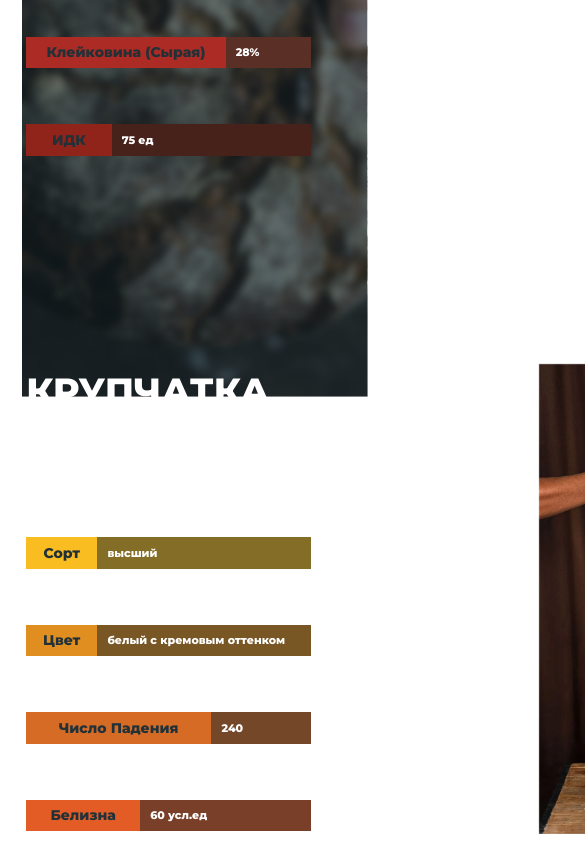
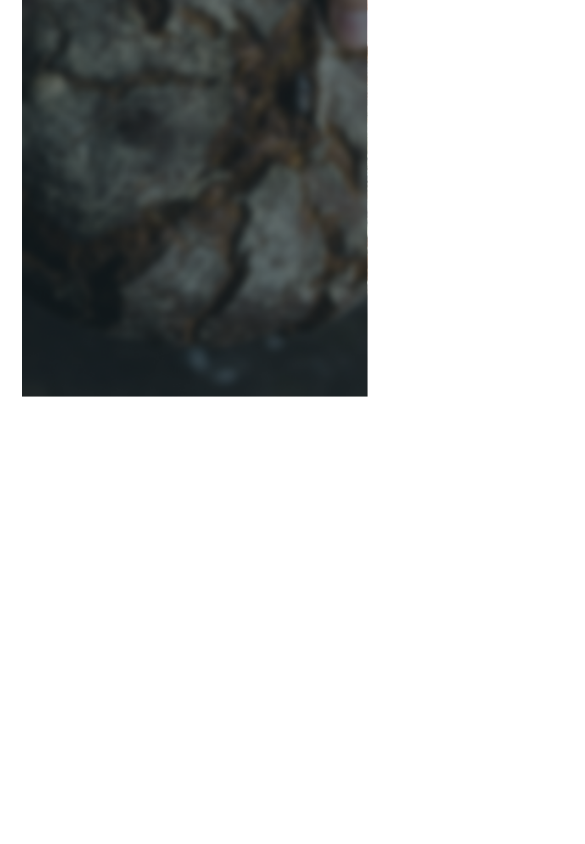
Before and after one commit to senseiGai/sungrain, a React (Vite) app: page /home in a window 390 px wide. Shown: the part 3320-4164 px from the top of the page, 585 px wide, since content can reach past the window. Built offline with nearby package versions, Linux system fonts and the light colour scheme.

Commit message:
version 1.3.0

```diff
--- a/src/entities/ProductCard/index.tsx
+++ b/src/entities/ProductCard/index.tsx
@@ -47,7 +47,7 @@
       <Heading
         headingType="secondary"
         text={indicatorsData[0].title}
-        margin="mt-52"
+        margin="mt-96"
       />
       {indicatorsData.map((indicator, index) => (
         <Indicator key={index} {...indicator} />
--- a/src/entities/ProductCard/styles.module.scss
+++ b/src/entities/ProductCard/styles.module.scss
@@ -16,3 +16,26 @@
     left: clamp(512.5px, 53.382vw, 2050px);
   }
 }
+
+@media only screen and (max-width: 767px) {
+  .card {
+    position: relative;
+    display: flex;
+    flex-direction: column;
+    justify-content: center;
+
+    .default {
+      position: absolute;
+      top: -100px;
+      width: 100px;
+      height: 100px;
+    }
+    .special {
+      position: absolute;
+      top: 1000px;
+      width: 400px;
+      height: 400px;
+      left: -0.85px;
+    }
+  }
+}
--- a/src/shared/ui/Heading/styles.module.scss
+++ b/src/shared/ui/Heading/styles.module.scss
@@ -36,11 +36,8 @@
   }
 
   .heading--secondary {
-    font-weight: 800;
-    text-transform: uppercase;
-    @apply text-white;
-    font-size: clamp(20px, 9.3456vw, 80px);
-    // width: 80%;
+    font-size: clamp(15px, 7.0092vw, 60px);
+    width: 100%;
   }
 
   .heading--secondary--small {
--- a/src/shared/ui/Indicator/styles.module.scss
+++ b/src/shared/ui/Indicator/styles.module.scss
@@ -124,3 +124,19 @@
     transition: width 1.1s ease-in-out;
   }
 }
+
+@media only screen and (max-width: 767px) {
+  %indicator--common {
+    width: clamp(175px, 81.774vw, 700px);
+    height: clamp(20px, 9.3456vw, 80px);
+  }
+
+  .main_text {
+    color: #223137;
+    font-size: clamp(10px, 4.6728vw, 40px);
+  }
+
+  .second_text {
+    font-size: clamp(7.5px, 3.5046vw, 30px);
+  }
+}
--- a/src/widgets/Products/index.tsx
+++ b/src/widgets/Products/index.tsx
@@ -27,7 +27,7 @@
                 indicatorType: "yellow",
                 indicatorLight: "light-yellow",
                 fillWidthPercentage: 25,
-                margin: "mt-16",
+                margin: "mt-12",
               },
               {
                 title: " ",
@@ -36,7 +36,7 @@
                 indicatorType: "darken-yellow",
                 indicatorLight: "light-darken-yellow",
                 fillWidthPercentage: 25,
-                margin: "mt-14",
+                margin: "mt-10",
               },
               {
                 title: " ",
@@ -45,7 +45,7 @@
                 indicatorType: "orange",
                 indicatorLight: "light-orange",
                 fillWidthPercentage: 65,
-                margin: "mt-14",
+                margin: "mt-10",
               },
               {
                 title: " ",
@@ -54,7 +54,7 @@
                 indicatorType: "darken-orange",
                 indicatorLight: "light-darken-orange",
                 fillWidthPercentage: 40,
-                margin: "mt-14",
+                margin: "mt-10",
               },
               {
                 title: " ",
@@ -63,7 +63,7 @@
                 indicatorType: "light-red",
                 indicatorLight: "light-light-red",
                 fillWidthPercentage: 80,
-                margin: "mt-14",
+                margin: "mt-10",
               },
               {
                 title: " ",
@@ -72,7 +72,7 @@
                 indicatorType: "red",
                 indicatorLight: "light-red",
                 fillWidthPercentage: 70,
-                margin: "mt-14",
+                margin: "mt-10",
               },
               {
                 title: " ",
@@ -81,7 +81,7 @@
                 indicatorType: "darken-red",
                 indicatorLight: "light-darken-red",
                 fillWidthPercentage: 30,
-                margin: "mt-14",
+                margin: "mt-10",
               },
             ]}
           />
@@ -96,7 +96,7 @@
                 indicatorType: "yellow",
                 indicatorLight: "light-yellow",
                 fillWidthPercentage: 25,
-                margin: "mt-16",
+                margin: "mt-12",
               },
               {
                 title: " ",
@@ -105,7 +105,7 @@
                 indicatorType: "darken-yellow",
                 indicatorLight: "light-darken-yellow",
                 fillWidthPercentage: 25,
-                margin: "mt-14",
+                margin: "mt-10",
               },
               {
                 title: " ",
@@ -114,7 +114,7 @@
                 indicatorType: "orange",
                 indicatorLight: "light-orange",
                 fillWidthPercentage: 65,
-                margin: "mt-14",
+                margin: "mt-10",
               },
               {
                 title: " ",
@@ -123,7 +123,7 @@
                 indicatorType: "darken-orange",
                 indicatorLight: "light-darken-orange",
                 fillWidthPercentage: 40,
-                margin: "mt-14",
+                margin: "mt-10",
               },
               {
                 title: " ",
@@ -132,7 +132,7 @@
                 indicatorType: "light-red",
                 indicatorLight: "light-light-red",
                 fillWidthPercentage: 82,
-                margin: "mt-14",
+                margin: "mt-10",
               },
               {
                 title: " ",
@@ -141,7 +141,7 @@
                 indicatorType: "red",
                 indicatorLight: "light-red",
                 fillWidthPercentage: 77,
-                margin: "mt-14",
+                margin: "mt-10",
               },
               {
                 title: " ",
@@ -150,7 +150,7 @@
                 indicatorType: "darken-red",
                 indicatorLight: "light-darken-red",
                 fillWidthPercentage: 27,
-                margin: "mt-14",
+                margin: "mt-10",
               },
             ]}
           />
@@ -165,7 +165,7 @@
                 indicatorType: "yellow",
                 indicatorLight: "light-yellow",
                 fillWidthPercentage: 25,
-                margin: "mt-16",
+                margin: "mt-12",
               },
               {
                 title: " ",
@@ -174,7 +174,7 @@
                 indicatorType: "darken-yellow",
                 indicatorLight: "light-darken-yellow",
                 fillWidthPercentage: 25,
-                margin: "mt-14",
+                margin: "mt-10",
               },
               {
                 title: " ",
@@ -183,7 +183,7 @@
                 indicatorType: "orange",
                 indicatorLight: "light-orange",
                 fillWidthPercentage: 65,
-                margin: "mt-14",
+                margin: "mt-10",
               },
               {
                 title: " ",
@@ -192,7 +192,7 @@
                 indicatorType: "darken-orange",
                 indicatorLight: "light-darken-orange",
                 fillWidthPercentage: 40,
-                margin: "mt-14",
+                margin: "mt-10",
               },
               {
                 title: " ",
@@ -201,7 +201,7 @@
                 indicatorType: "light-red",
                 indicatorLight: "light-light-red",
                 fillWidthPercentage: 82,
-                margin: "mt-14",
+                margin: "mt-10",
               },
               {
                 title: " ",
@@ -210,7 +210,7 @@
                 indicatorType: "red",
                 indicatorLight: "light-red",
                 fillWidthPercentage: 77,
-                margin: "mt-14",
+                margin: "mt-10",
               },
               {
                 title: " ",
@@ -219,7 +219,7 @@
                 indicatorType: "darken-red",
                 indicatorLight: "light-darken-red",
                 fillWidthPercentage: 27,
-                margin: "mt-14",
+                margin: "mt-10",
               },
             ]}
           />
@@ -234,7 +234,7 @@
                 indicatorType: "yellow",
                 indicatorLight: "light-yellow",
                 fillWidthPercentage: 25,
-                margin: "mt-16",
+                margin: "mt-12",
               },
               {
                 title: " ",
@@ -243,7 +243,7 @@
                 indicatorType: "darken-yellow",
                 indicatorLight: "light-darken-yellow",
                 fillWidthPercentage: 25,
-                margin: "mt-14",
+                margin: "mt-10",
               },
               {
                 title: " ",
@@ -252,7 +252,7 @@
                 indicatorType: "orange",
                 indicatorLight: "light-orange",
                 fillWidthPercentage: 65,
-                margin: "mt-14",
+                margin: "mt-10",
               },
               {
                 title: " ",
@@ -261,7 +261,7 @@
                 indicatorType: "darken-orange",
                 indicatorLight: "light-darken-orange",
                 fillWidthPercentage: 40,
-                margin: "mt-14",
+                margin: "mt-10",
               },
               {
                 title: " ",
@@ -270,7 +270,7 @@
                 indicatorType: "light-red",
                 indicatorLight: "light-light-red",
                 fillWidthPercentage: 82,
-                margin: "mt-14",
+                margin: "mt-10",
               },
               {
                 title: " ",
@@ -279,7 +279,7 @@
                 indicatorType: "red",
                 indicatorLight: "light-red",
                 fillWidthPercentage: 77,
-                margin: "mt-14",
+                margin: "mt-10",
               },
               {
                 title: " ",
@@ -288,7 +288,7 @@
                 indicatorType: "darken-red",
                 indicatorLight: "light-darken-red",
                 fillWidthPercentage: 27,
-                margin: "mt-14",
+                margin: "mt-10",
               },
             ]}
           />
@@ -303,7 +303,7 @@
                 indicatorType: "yellow",
                 indicatorLight: "light-yellow",
                 fillWidthPercentage: 25,
-                margin: "mt-16",
+                margin: "mt-12",
               },
               {
                 title: " ",
@@ -312,7 +312,7 @@
                 indicatorType: "darken-yellow",
                 indicatorLight: "light-darken-yellow",
                 fillWidthPercentage: 25,
-                margin: "mt-14",
+                margin: "mt-10",
               },
               {
                 title: " ",
@@ -321,7 +321,7 @@
                 indicatorType: "orange",
                 indicatorLight: "light-orange",
                 fillWidthPercentage: 65,
-                margin: "mt-14",
+                margin: "mt-10",
               },
               {
                 title: " ",
@@ -330,7 +330,7 @@
                 indicatorType: "darken-orange",
                 indicatorLight: "light-darken-orange",
                 fillWidthPercentage: 40,
-                margin: "mt-14",
+                margin: "mt-10",
               },
               {
                 title: " ",
@@ -339,7 +339,7 @@
                 indicatorType: "light-red",
                 indicatorLight: "light-light-red",
                 fillWidthPercentage: 82,
-                margin: "mt-14",
+                margin: "mt-10",
               },
               {
                 title: " ",
@@ -348,7 +348,7 @@
                 indicatorType: "red",
                 indicatorLight: "light-red",
                 fillWidthPercentage: 77,
-                margin: "mt-14",
+                margin: "mt-10",
               },
               {
                 title: " ",
@@ -357,7 +357,7 @@
                 indicatorType: "darken-red",
                 indicatorLight: "light-darken-red",
                 fillWidthPercentage: 25,
-                margin: "mt-14",
+                margin: "mt-10",
               },
             ]}
           />
@@ -372,7 +372,7 @@
                 indicatorType: "yellow",
                 indicatorLight: "light-yellow",
                 fillWidthPercentage: 25,
-                margin: "mt-16",
+                margin: "mt-12",
               },
               {
                 title: " ",
@@ -381,7 +381,7 @@
                 indicatorType: "darken-yellow",
                 indicatorLight: "light-darken-yellow",
                 fillWidthPercentage: 25,
-                margin: "mt-14",
+                margin: "mt-10",
               },
               {
                 title: " ",
@@ -390,7 +390,7 @@
                 indicatorType: "orange",
                 indicatorLight: "light-orange",
                 fillWidthPercentage: 65,
-                margin: "mt-14",
+                margin: "mt-10",
               },
               {
                 title: " ",
@@ -399,7 +399,7 @@
                 indicatorType: "darken-orange",
                 indicatorLight: "light-darken-orange",
                 fillWidthPercentage: 40,
-                margin: "mt-14",
+                margin: "mt-10",
               },
               {
                 title: " ",
@@ -408,7 +408,7 @@
                 indicatorType: "light-red",
                 indicatorLight: "light-light-red",
                 fillWidthPercentage: 82,
-                margin: "mt-14",
+                margin: "mt-10",
               },
               {
                 title: " ",
@@ -417,7 +417,7 @@
                 indicatorType: "red",
                 indicatorLight: "light-red",
                 fillWidthPercentage: 77,
-                margin: "mt-14",
+                margin: "mt-10",
               },
               {
                 title: " ",
@@ -426,7 +426,7 @@
                 indicatorType: "darken-red",
                 indicatorLight: "light-darken-red",
                 fillWidthPercentage: 25,
-                margin: "mt-14",
+                margin: "mt-10",
               },
             ]}
           />
@@ -441,7 +441,7 @@
                 indicatorType: "yellow",
                 indicatorLight: "light-yellow",
                 fillWidthPercentage: 25,
-                margin: "mt-16",
+                margin: "mt-12",
               },
               {
                 title: " ",
@@ -450,7 +450,7 @@
                 indicatorType: "darken-yellow",
                 indicatorLight: "light-darken-yellow",
                 fillWidthPercentage: 70,
-                margin: "mt-14",
+                margin: "mt-10",
               },
               {
                 title: " ",
@@ -459,7 +459,7 @@
                 indicatorType: "orange",
                 indicatorLight: "light-orange",
                 fillWidthPercentage: 35,
-                margin: "mt-14",
+                margin: "mt-10",
               },
               {
                 title: " ",
@@ -468,7 +468,7 @@
                 indicatorType: "darken-orange",
                 indicatorLight: "light-darken-orange",
                 fillWidthPercentage: 34,
-                margin: "mt-14",
+                margin: "mt-10",
               },
               {
                 title: " ",
@@ -477,7 +477,7 @@
                 indicatorType: "light-red",
                 indicatorLight: "light-light-red",
                 fillWidthPercentage: 42,
-                margin: "mt-14",
+                margin: "mt-10",
               },
             ]}
           />
--- a/src/widgets/Products/styles.module.scss
+++ b/src/widgets/Products/styles.module.scss
@@ -11,8 +11,14 @@
     justify-content: center;
     flex-direction: column;
   }
+}
 
-  &__flower {
-    position: relative;
+@media only screen and (max-width: 767px) {
+  .products {
+    width: 100%;
+    margin-top: clamp(650px, 303.73199999999997vw, 2600px);
+    &__content {
+      width: 90%;
+    }
   }
 }
```
